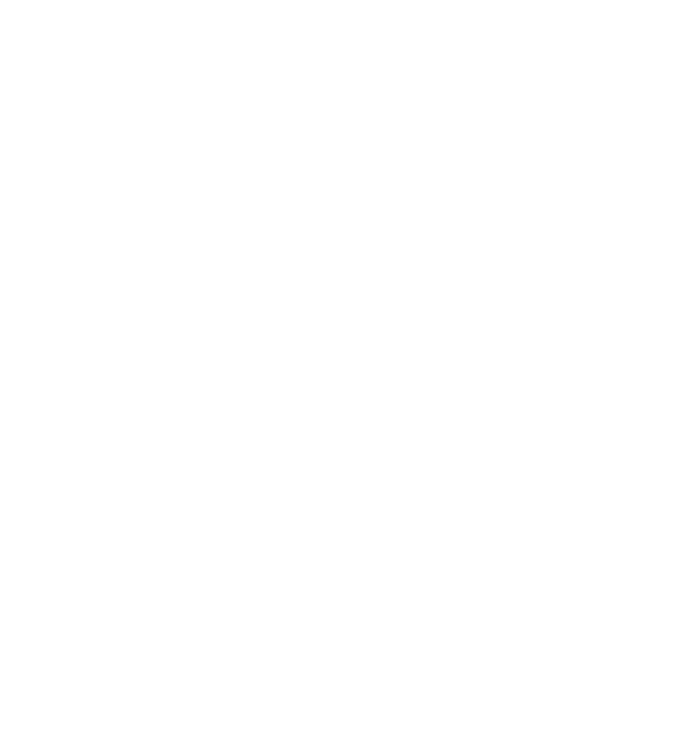
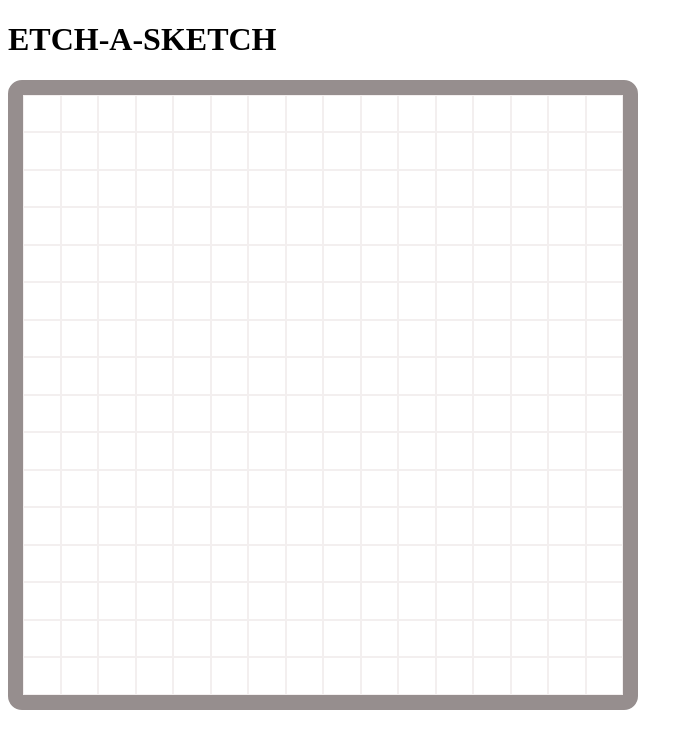
Before and after one commit to KD-67/etch, a plain HTML site: page index.html in a window 1280 px wide. Shown: the whole page, without its empty margins (0-693 px from the left). Drawn offline with Linux system fonts and the light colour scheme.

Commit message:
16x16 grid

```diff
--- a/index.html
+++ b/index.html
@@ -4,14 +4,18 @@
     <meta charset="UTF-8">
     <meta http-equiv="X-UA-Compatible" content="IE=edge">
     <meta name="viewport" content="width=device-width, initial-scale=1.0">
-    <title>Document</title>
+    <title>Etch-a-Sketch</title>
+    <link rel="stylesheet" href="style.css">
     <script src="javascript.js" defer></script>
 </head>
 <body>
+    <h1>
+        ETCH-A-SKETCH
+    </h1>
+    <div id="canvas">
+        <div id="container">
 
-<div id="container">
-
-</div>
-
+        </div>
+    </div>
 </body>
 </html>
--- a/javascript.js
+++ b/javascript.js
@@ -1 +1,16 @@
-console.log("Hello World!");
+const container = document.querySelector('#container');
+
+function makeGrid() {
+    for(let i = 0; i < 16; i++){
+        const row = document.createElement('div');
+        row.classList.add('row');
+        container.append(row);
+        for (let j = 0; j < 16; j++){
+            const column = document.createElement('div');
+            column.classList.add('column');
+            row.append(column);
+        }
+    }
+};
+
+makeGrid();
--- a/style.css
+++ b/style.css
@@ -0,0 +1,18 @@
+#container {
+    height: 600px;
+    width: 600px;
+    display: flex;
+    flex-direction: column;
+    border: 15px solid rgb(150, 142, 142);
+    border-radius: 14px;
+}
+
+.row {
+    display: flex;
+    flex: 1;
+}
+
+.column {
+    border: 1px solid rgb(243, 239, 239);
+    flex: 1;
+}
```
